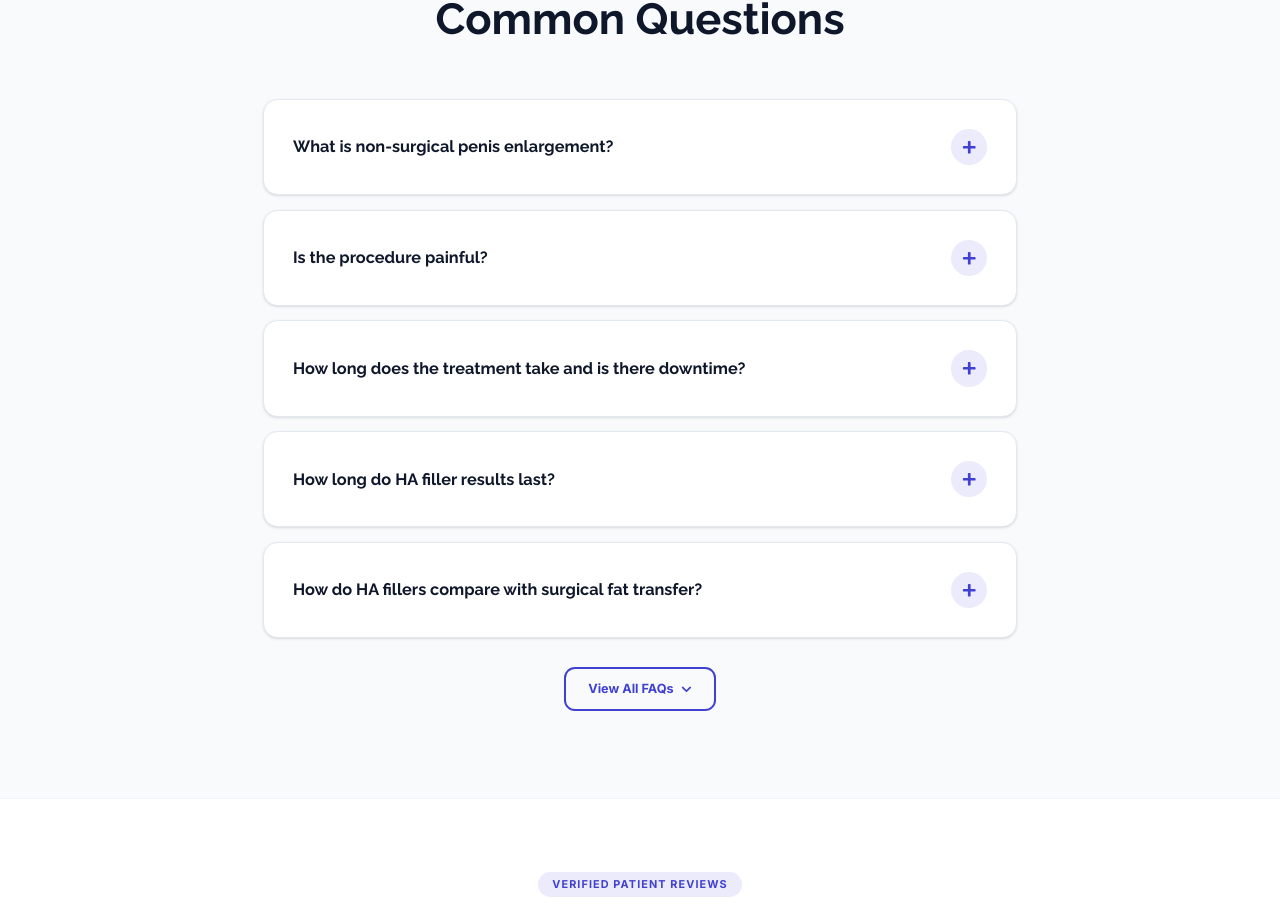
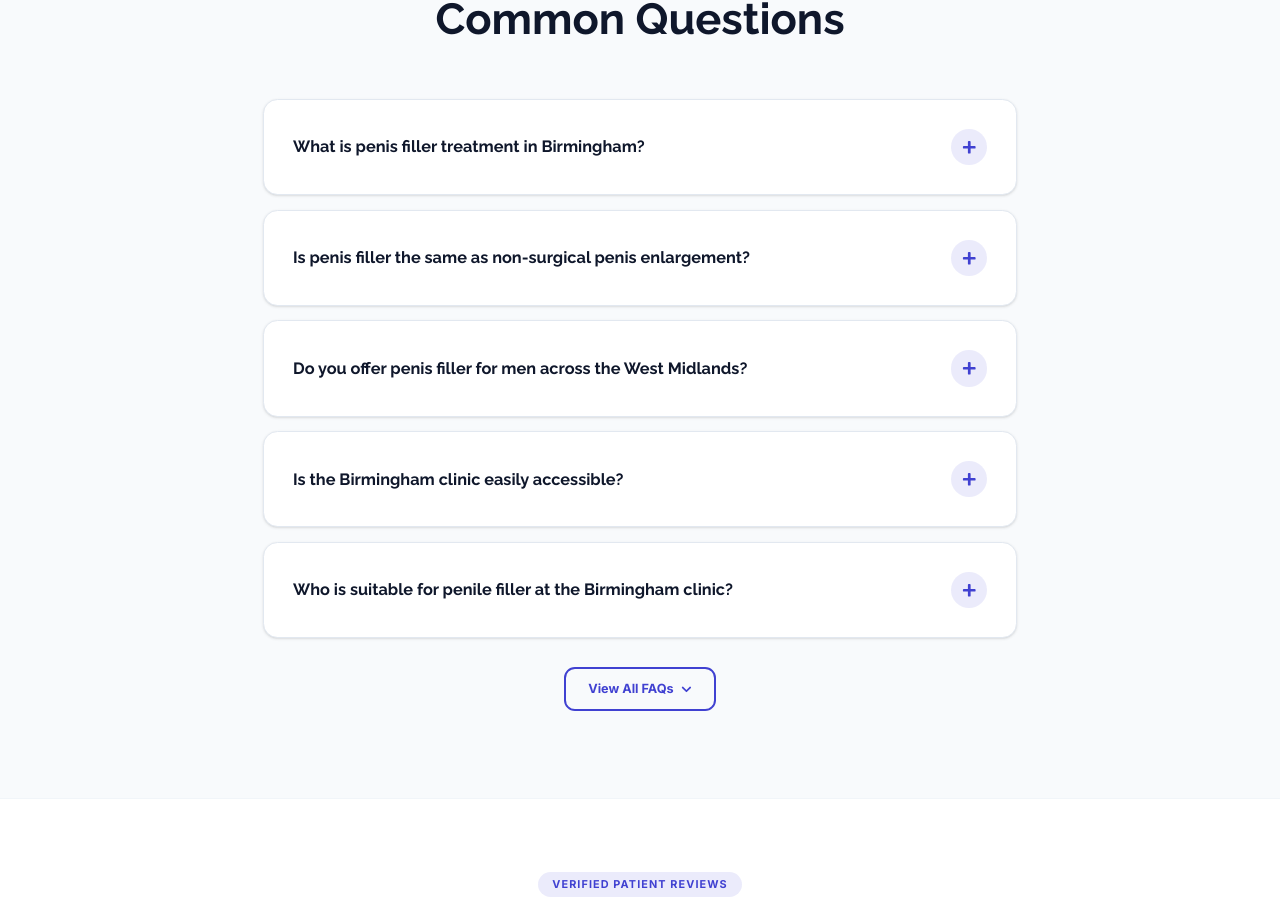
Before and after one commit to binithekid/Healing-PRP-Clinics-Preview, a Next.js app: page /birmingham/penis-enlargement in a window 1280 px wide. Shown: the part 5948-6862 px from the top of the page. Built offline with nearby package versions, Linux system fonts and the light colour scheme.

Commit message:
Update page.tsx

```diff
--- a/src/app/birmingham/penis-enlargement/page.tsx
+++ b/src/app/birmingham/penis-enlargement/page.tsx
@@ -5,21 +5,19 @@ import PenisEnlargementClient from "@/components/pages/PenisEnlargementClient";
 const safeJsonLd = (obj: unknown) => JSON.stringify(obj).replace(/</g, "\\u003c");
 
 export const metadata: Metadata = {
-   title: {
-    absolute: "Non-Surgical Penis Enlargement Birmingham | Edgbaston Clinic",
+  title: {
+    absolute: "Penis Filler Birmingham | Doctor-Led HA Treatment",
   },
-
-  description:
-    "Private doctor-led non-surgical penis enlargement in Edgbaston, Birmingham using premium hyaluronic acid (HA) fillers for penile girth enhancement. Immediate results with minimal downtime.",
+    description: "Private doctor-led penis filler in Birmingham using premium HA filler for girth enhancement. Discreet consultation, pricing from £995.",
 
   alternates: {
     canonical: "https://www.healing-prp.co.uk/birmingham/penis-enlargement",
   },
 
     openGraph: {
-    title: "Non-Surgical Penis Enlargement Birmingham | Healing-PRP Clinics",
+    title: "Penis Filler Birmingham | Doctor-Led HA Treatment",
     description:
-      "Private doctor-led consultation for non-surgical penis enlargement in Edgbaston, Birmingham using hyaluronic acid (HA) fillers for penile girth enhancement. Immediate results with minimal downtime.",
+      "Private doctor-led penis filler in Birmingham using premium HA filler for girth enhancement. Discreet consultation, pricing from £995.",
     url: "https://www.healing-prp.co.uk/birmingham/penis-enlargement",
     siteName: "Healing-PRP Clinics",
     locale: "en_GB",
@@ -36,38 +34,62 @@ export const metadata: Metadata = {
 
   twitter: {
     card: "summary_large_image",
-    title: "Non-Surgical Penis Enlargement Birmingham | Doctor-Led Clinic",
-    description: "Doctor-led HA filler girth enhancement in Edgbaston, Birmingham. Safe, reversible, and natural-feeling results.",
+    title: "Penis Filler Birmingham | Doctor-Led HA Treatment",
+    description: "Private doctor-led penis filler in Birmingham using premium HA filler for girth enhancement. Discreet consultation, pricing from £995.",
     images: ["/hero_img.png"],
   },
 };
 
 // --- SEO RICH FAQS (Birmingham & West Midlands Focus) ---
-const faqs = [
+const birminghamFaqs = [
   {
-    question: "What is non-surgical penis enlargement?",
-    answer: "At our Edgbaston clinic in Birmingham, non-surgical penis enlargement is a doctor-led procedure using premium hyaluronic acid (HA) filler to increase penile girth. In some men, the added volume and weight may also contribute to a fuller flaccid appearance.",
+    question: "What is penis filler treatment in Birmingham?",
+    answer: "Penis filler treatment in Birmingham is a non-surgical procedure using hyaluronic acid (HA) filler to increase penile girth. At our Healing PRP Edgbaston clinic, treatment is doctor-led, discreet, and planned strictly around your anatomy, goals, and suitability.",
   },
   {
-    question: "Is the procedure painful?",
-    answer: "We prioritise comfort throughout the procedure. A strong local anaesthetic cream is applied before treatment, so most men describe the injections as very tolerable, with only mild pressure or brief discomfort.",
+    question: "Is penis filler the same as non-surgical penis enlargement?",
+    answer: "Yes. Penis filler, also known as penile filler or penile dermal filler, is a highly effective form of non-surgical penis enlargement. It does not involve surgery, implants, or fat transfer. Instead, premium HA filler is carefully placed beneath the skin of the penile shaft to support proportionate girth enhancement.",
   },
   {
-    question: "How long does the treatment take and is there downtime?",
-    answer: "The appointment usually takes around 45 to 60 minutes. As this is a non-surgical treatment performed with a cannula technique, most patients can return to normal daily activities shortly afterwards, although specific aftercare advice should be followed.",
+    question: "Do you offer penis filler for men across the West Midlands?",
+    answer: "Yes. Our discreet Edgbaston clinic is convenient for men from across Birmingham and the wider West Midlands, including Solihull, Sutton Coldfield, Wolverhampton, Coventry, and surrounding areas. All consultations are strictly private and confidential.",
   },
   {
-    question: "How long do HA filler results last?",
-    answer: "Results commonly last around 12 to 18 months, depending on factors such as metabolism, lifestyle, and the amount of filler used. Because hyaluronic acid is gradually broken down by the body, maintenance treatments may be considered over time.",
+    question: "Is the Birmingham clinic easily accessible?",
+    answer: "Yes. Located in Edgbaston, the clinic is easily accessible by road and rail for men travelling from across the Midlands and beyond. Many patients prefer our discreet, premium clinical setting as it offers a private medical environment away from busy city-centre high streets.",
   },
   {
-    question: "How do HA fillers compare with surgical fat transfer?",
-    answer: "HA filler enhancement is a non-surgical option that avoids liposuction and a surgical recovery period. It can offer a more controlled and predictable approach to girth enhancement, and in experienced hands it also allows adjustments or reversal if required.",
+    question: "Who is suitable for penile filler at the Birmingham clinic?",
+    answer: "Penile filler may be suitable for men seeking discreet girth enhancement without the downtime of surgery. Suitability depends on your medical history, anatomy, expectations, and examination findings. Dr Abdi will assess this carefully during your private consultation before advising whether treatment is appropriate.",
   },
   {
-    question: "What aftercare is required to help achieve smooth results?",
-    answer: "Aftercare is an important part of treatment. You may be advised to carry out gentle massage as instructed and avoid sexual activity for a short period. Following your personalised aftercare plan helps support even filler distribution and the best possible outcome.",
-  }
+    question: "Is the penis filler procedure painful?",
+    answer: "Patient comfort is a priority throughout the appointment. A strong local anaesthetic is applied before treatment begins, and most men describe the procedure as very tolerable, experiencing a feeling of pressure rather than significant pain.",
+  },
+  {
+    question: "How long does penis filler treatment take in Birmingham?",
+    answer: "The appointment usually takes around 45 to 60 minutes, which includes your consultation, preparation, the treatment itself, and aftercare advice. As this is a walk-in, walk-out non-surgical treatment, most patients can return to normal daily activities shortly afterwards.",
+  },
+  {
+    question: "How long do HA penis filler results last?",
+    answer: "Results typically last around 12 to 18 months, although this varies from person to person. Factors such as your natural metabolism, lifestyle, starting anatomy, the volume of filler used, and your individual response can all affect longevity. Top-up maintenance treatments can be considered over time.",
+  },
+  {
+    question: "Can penis filler be adjusted or dissolved?",
+    answer: "One of the major clinical advantages of using premium hyaluronic acid (HA) filler is that it is 100% reversible. It can be safely adjusted, refined, or completely dissolved in appropriate circumstances using a specific medical enzyme (hyaluronidase).",
+  },
+  {
+    question: "How does HA filler compare with surgical penis enlargement?",
+    answer: "HA filler is a non-surgical option that avoids the need for liposuction, silicone implants, general anaesthesia, and a lengthy surgical recovery period. It allows for highly controlled volume placement. Surgical options, such as fat transfer, often involve significant downtime, swelling, and a much higher risk of permanent lumps or irregularities.",
+  },
+  {
+    question: "What aftercare is needed after penile filler?",
+    answer: "Proper aftercare is essential for achieving smooth, even results. You will be advised to avoid sexual activity, masturbation, heavy exercise, hot baths, saunas, and alcohol for a temporary period. You will also be instructed on how to perform daily gentle massage. Your exact aftercare plan will be explained in detail after your treatment.",
+  },
+  {
+    question: "How much does penis filler cost in Birmingham?",
+    answer: "The cost depends entirely on the volume (in millilitres) of premium HA filler required to meet the treatment plan agreed upon during your consultation. At Healing PRP Birmingham, pricing starts from £995, and all costs are discussed transparently with you before any procedure takes place.",
+  },
 ];
 
 // --- UPGRADED JSON-LD SCHEMA ---
@@ -124,11 +146,22 @@ const enlargementSchemaBirmingham = {
     {
       "@type": "MedicalTherapy",
       "@id": "https://www.healing-prp.co.uk/birmingham/penis-enlargement#therapy",
-      "name": "Non-Surgical Penis Enlargement (HA Fillers)",
-      "alternateName": ["Penile Girth Enhancement", "Penis Fillers", "Non-Surgical Phalloplasty"],
+      "name": "Penis Filler Birmingham",
+      "alternateName": [
+        "Penile Filler Birmingham",
+        "HA Penis Filler",
+        "Penile Dermal Filler",
+        "Penile Girth Enhancement",
+        "Non-Surgical Penis Enlargement",
+        "Non-Surgical Penoplasty",
+        "Penile Enhancement Birmingham",
+        "Penis Fillers Birmingham"
+      ],
       "url": "https://www.healing-prp.co.uk/birmingham/penis-enlargement",
-      "description": "Doctor-led non-surgical penis enlargement in Edgbaston, Birmingham using hyaluronic acid (HA) fillers to enhance penile girth. In some men, the added volume may also contribute to a fuller flaccid appearance.",
+      "description": "Doctor-led penis filler treatment in Edgbaston, Birmingham using premium hyaluronic acid (HA) filler for men seeking discreet, non-surgical penile girth enhancement. Suitable for patients from Birmingham, the West Midlands and surrounding Midlands areas.",
       "relevantSpecialty": "Urologic",
+      "bodyLocation": "Penis",
+      "procedureType": "Non-surgical",
       "offers": {
         "@type": "Offer",
         "priceCurrency": "GBP",
@@ -170,7 +203,7 @@ export default function BirminghamPenisEnlargementPage() {
   const faqSchema = {
     "@context": "https://schema.org",
     "@type": "FAQPage",
-    "mainEntity": faqs.map((faq) => ({
+    "mainEntity": birminghamFaqs.map((faq) => ({
       "@type": "Question",
       "name": faq.question,
       "acceptedAnswer": {
@@ -198,7 +231,7 @@ export default function BirminghamPenisEnlargementPage() {
       <PenisEnlargementClient
         locationName="Birmingham"
         servingAreas="Edgbaston • Solihull • Sutton Coldfield • West Midlands"
-        faqs={faqs}
+        faqs={birminghamFaqs}
       />
     </main>
   );
```
